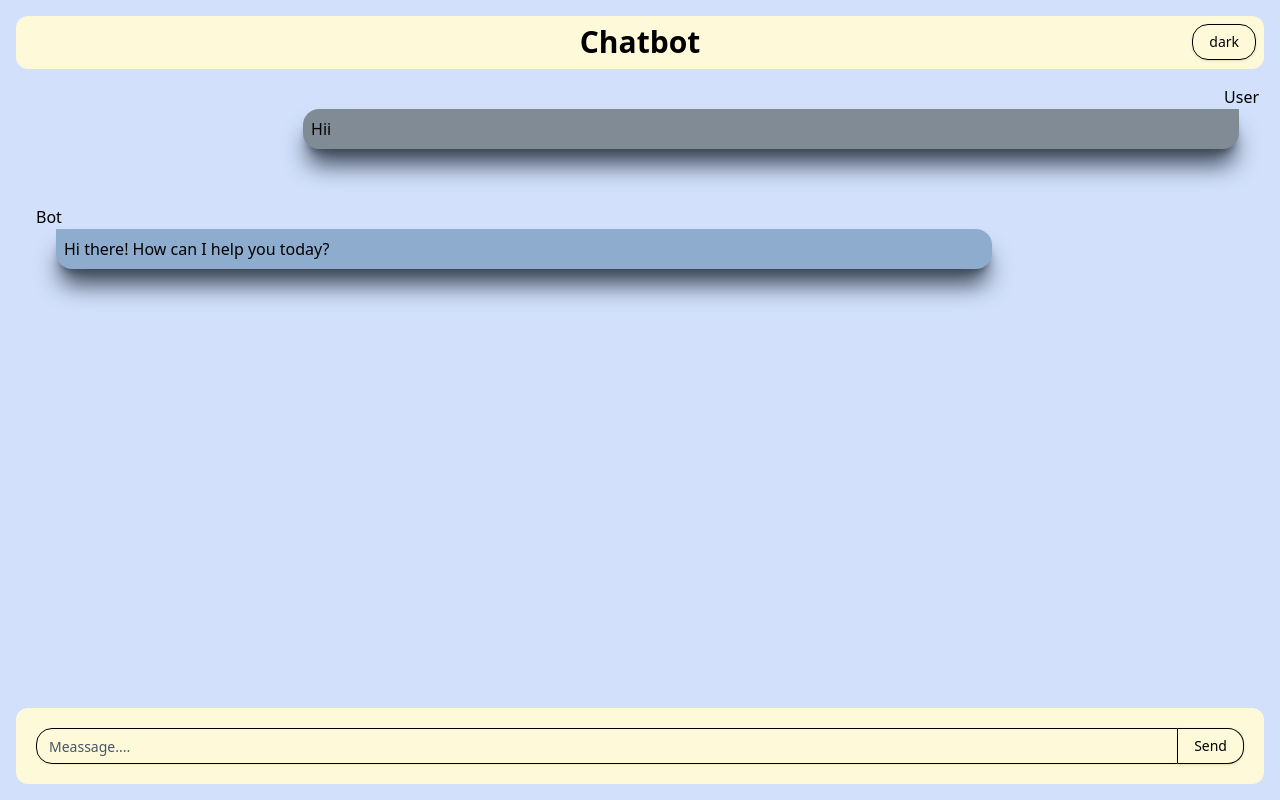
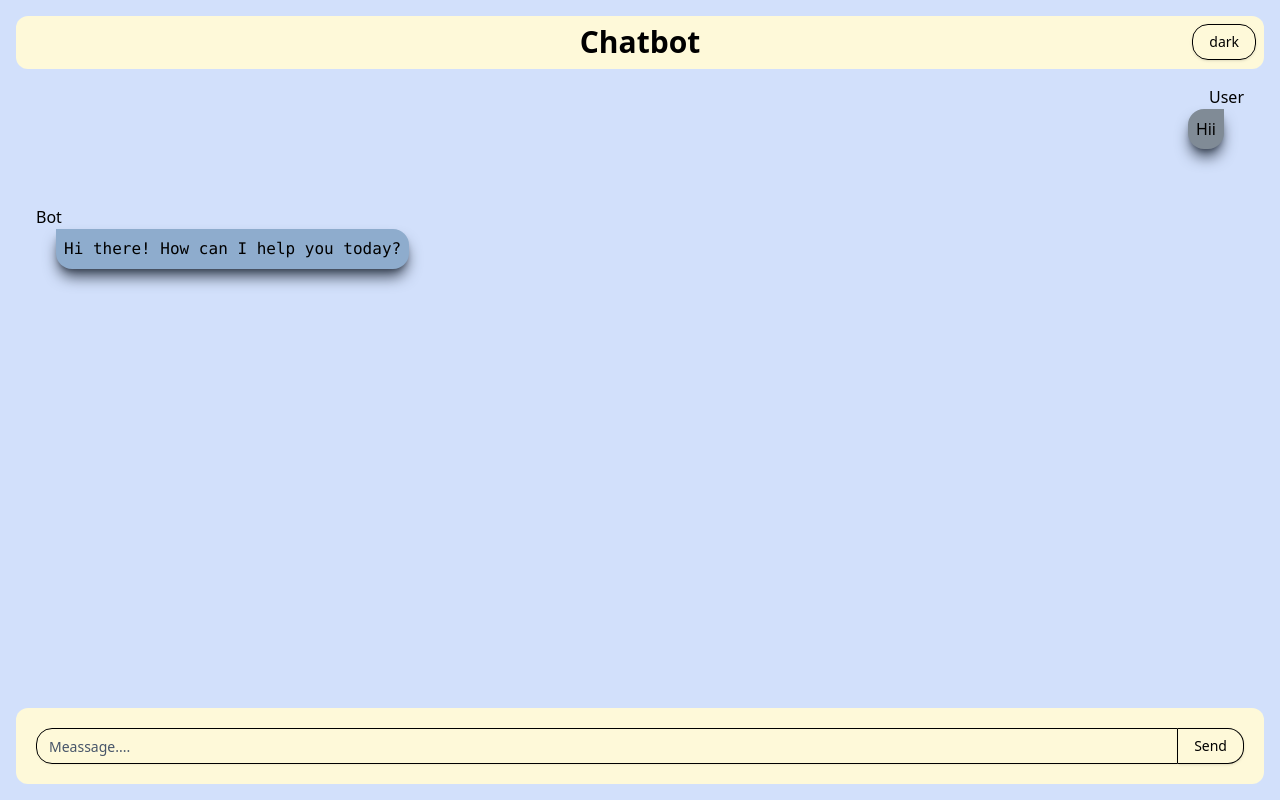
Before and after one commit to hanumant-dombale/Chat-Bot, a React (Vite) app: page / in a window 1280 px wide. Built offline with nearby package versions, Linux system fonts and the light colour scheme.

Commit message:
update small issue

```diff
--- a/src/App.jsx
+++ b/src/App.jsx
@@ -1,4 +1,4 @@
-import { ScrollArea } from "./components/ui/scroll-area.jsx";
+import { ScrollArea, ScrollBar } from "./components/ui/scroll-area.jsx";
 import {
     PromptArea,
     UserMessage,
@@ -6,12 +6,13 @@ import {
 } from "./components/message/index.js";
 import { useSelector } from "react-redux";
 import { Button } from "./components/ui/button.jsx";
-import { useState } from "react";
+import { useEffect, useRef, useState } from "react";
 
 function App() {
     const [mode, setMode] = useState("light");
     const [showMode, setShowMode] = useState("dark");
     const chats = useSelector((state) => state.chats);
+    const messageEnd = useRef(null);
 
     const handleOnClick = () => {
         const html = document.querySelector("html");
@@ -20,6 +21,10 @@ function App() {
         setMode(mode === "light" ? "dark" : "light");
         setShowMode(mode === "light" ? "dark" : "light");
     };
+
+    useEffect(() => {
+        messageEnd.current?.scrollIntoView();
+    }, [chats]);
 
     return (
         <div className=" w-full h-screen flex justify-between items-center flex-col p-4 dark:bg-[#040D12] bg-[#D2E0FB] text-md dark:text-white">
@@ -42,6 +47,8 @@ function App() {
                         <BotMessage message={chat.answer} />
                     </div>
                 ))}
+                <div ref={messageEnd} />
+                <ScrollBar className="bg-slate-400 rounded-full" />
             </ScrollArea>
             <PromptArea />
         </div>
--- a/src/components/message/BotMessage.jsx
+++ b/src/components/message/BotMessage.jsx
@@ -1,14 +1,14 @@
 const BotMessage = ({ message }) => {
     return (
-        <div className="w-[75%] m-10 relative" id="user">
+        <div className="w-fit m-10 relative" id="user">
             <label htmlFor="Bot-message" className="absolute -top-6 -left-5 ">
                 Bot
             </label>
             <p
                 id="Bot-message"
-                className="bg-[#8EACCD] shadow-xl p-2 shadow-gray-700 rounded-b-2xl rounded-tr-2xl"
+                className="bg-[#8EACCD] dark:bg-[#387478] shadow-lg p-2 shadow-gray-700 rounded-b-2xl rounded-tr-2xl"
             >
-                {message}
+                <pre className="whitespace-pre-wrap"><p>{message}</p></pre>
             </p>
         </div>
     );
--- a/src/components/message/UserMessage.jsx
+++ b/src/components/message/UserMessage.jsx
@@ -1,12 +1,12 @@
 const UserMessage = ({ message }) => {
     return (
-        <div className="w-[75%] m-10 lg:ml-[23%] ml-[19%] relative" id="user">
+        <div className="w-fit m-10 place-self-end relative" id="user">
             <label htmlFor="user-message" className="absolute -top-6 -right-5 ">
                 User
             </label>
             <p
                 id="user-message"
-                className="bg-[#808b96] shadow-xl p-2 shadow-gray-700 rounded-b-2xl rounded-tl-2xl"
+                className="bg-[#808b96] dark:bg-[#629584] shadow-lg p-2 shadow-gray-700 rounded-b-2xl rounded-tl-2xl"
             >
                 {message}
             </p>
--- a/src/components/ui/scroll-area.jsx
+++ b/src/components/ui/scroll-area.jsx
@@ -30,7 +30,7 @@ const ScrollBar = React.forwardRef(({ className, orientation = "vertical", ...pr
       className
     )}
     {...props}>
-    <ScrollAreaPrimitive.ScrollAreaThumb className="relative flex-1 rounded-full bg-border" />
+    <ScrollAreaPrimitive.ScrollAreaThumb className="relative flex-1 rounded-full bg-border bg-slate-600" />
   </ScrollAreaPrimitive.ScrollAreaScrollbar>
 ))
 ScrollBar.displayName = ScrollAreaPrimitive.ScrollAreaScrollbar.displayName
```
